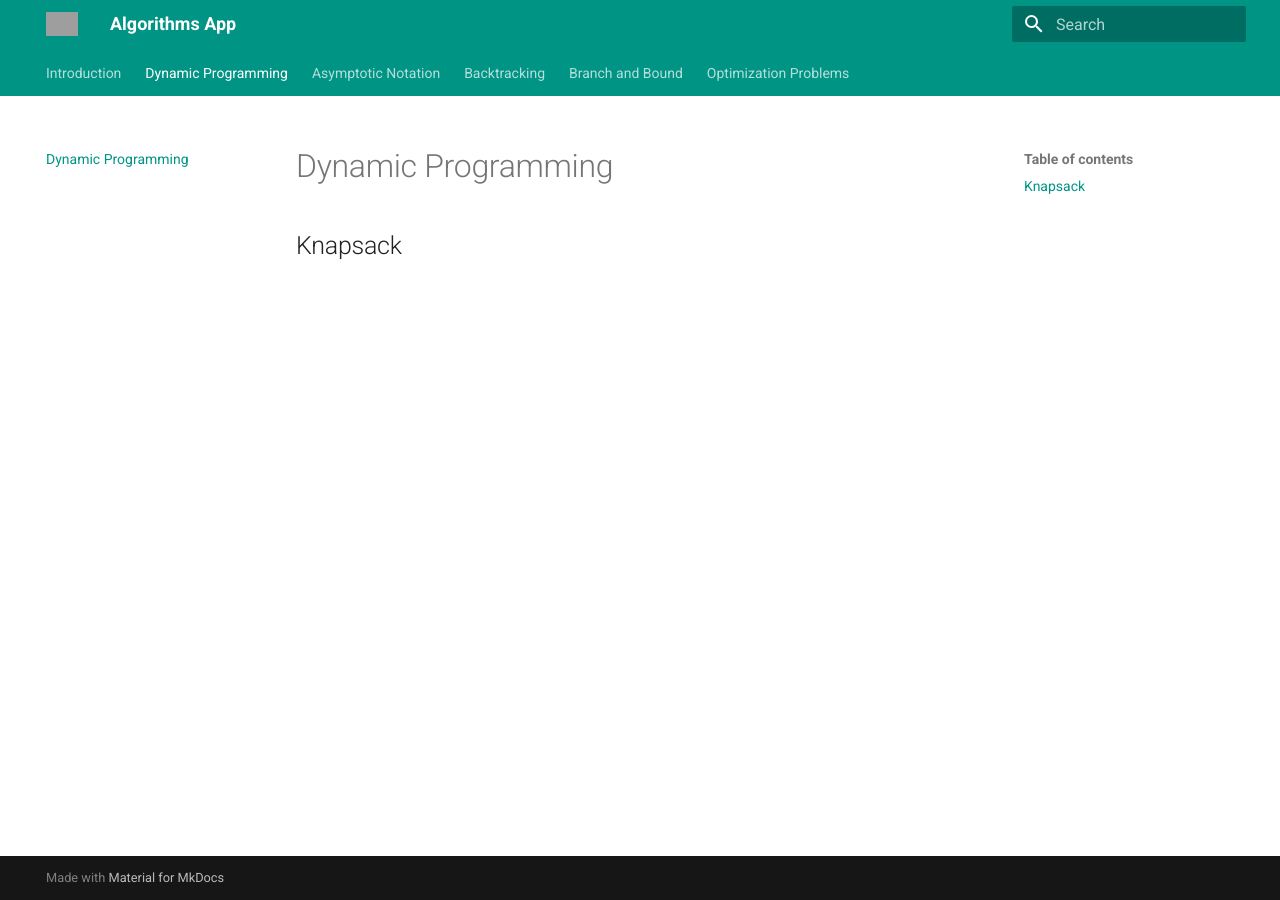
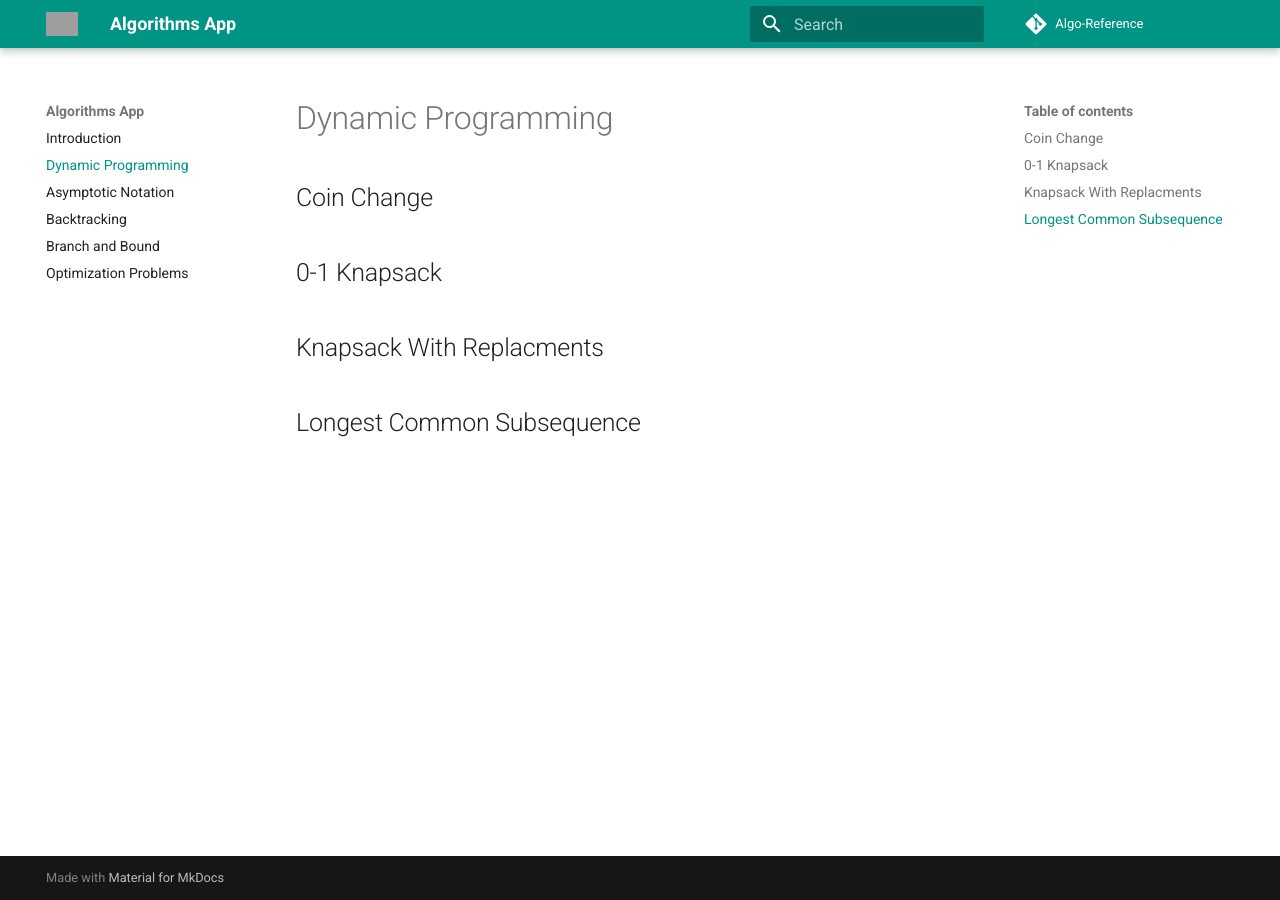
Before and after one commit to Snickdx/algo-reference, an MkDocs documentation site: the page built from docs/dynamic.md, in a window 1280 px wide. Built offline with MkDocs 1.6.1 and Material for MkDocs 9.7.7, drawn with Linux system fonts in a browser that asks for light colours; comment, search, counter and statistics services are not loaded; old or Windows-style settings are respelled for this version of MkDocs; grey boxes are pictures that could not be loaded.

Commit message:
dynamic programming start

```diff
--- a/docs/dynamic.md
+++ b/docs/dynamic.md
@@ -1 +1,7 @@
-## Knapsack
+## Coin Change
+
+## 0-1 Knapsack
+
+## Knapsack With Replacments
+
+## Longest Common Subsequence
--- a/mkdocs.yml
+++ b/mkdocs.yml
@@ -1,7 +1,7 @@
 site_name: Algorithms App
 site_author: Nicholas Mendez
 site_favicon: assets/images/favicon.ico
-site_url:
+site_url: https://algorithms-90a10.firebaseapp.com
 
 theme: 'material'
 
@@ -32,8 +32,8 @@ extra:
     primary: 'teal'
     accent: 'amber'
   feature:
-    tabs: true
+    tabs: false
 
 ## Repository
-#repo_name: GitHub
-#repo_url: https://github.com/Snickdx/staffmanual
+repo_name: Algo-Reference
+repo_url: https://github.com/Snickdx/algo-reference
```
